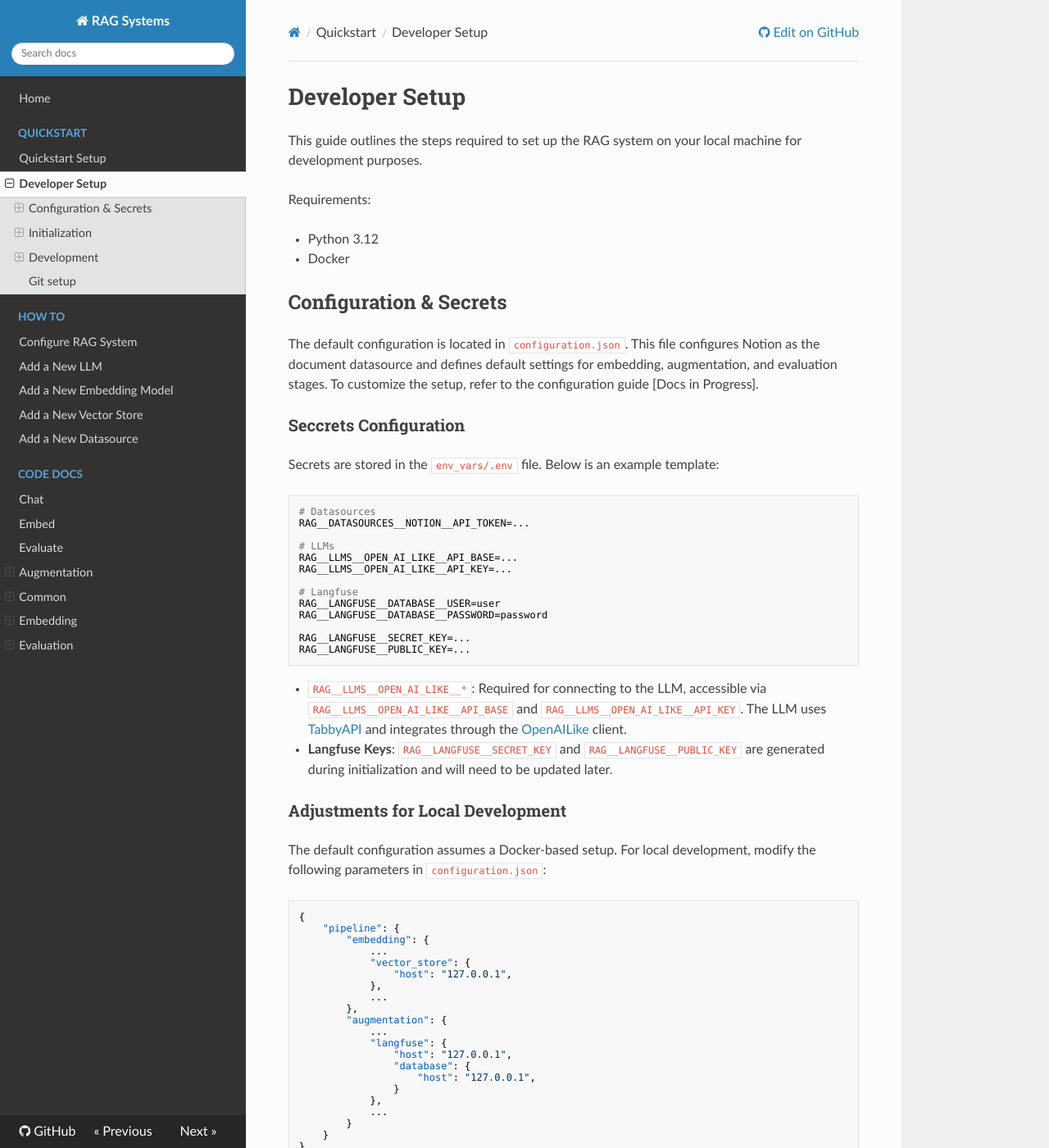
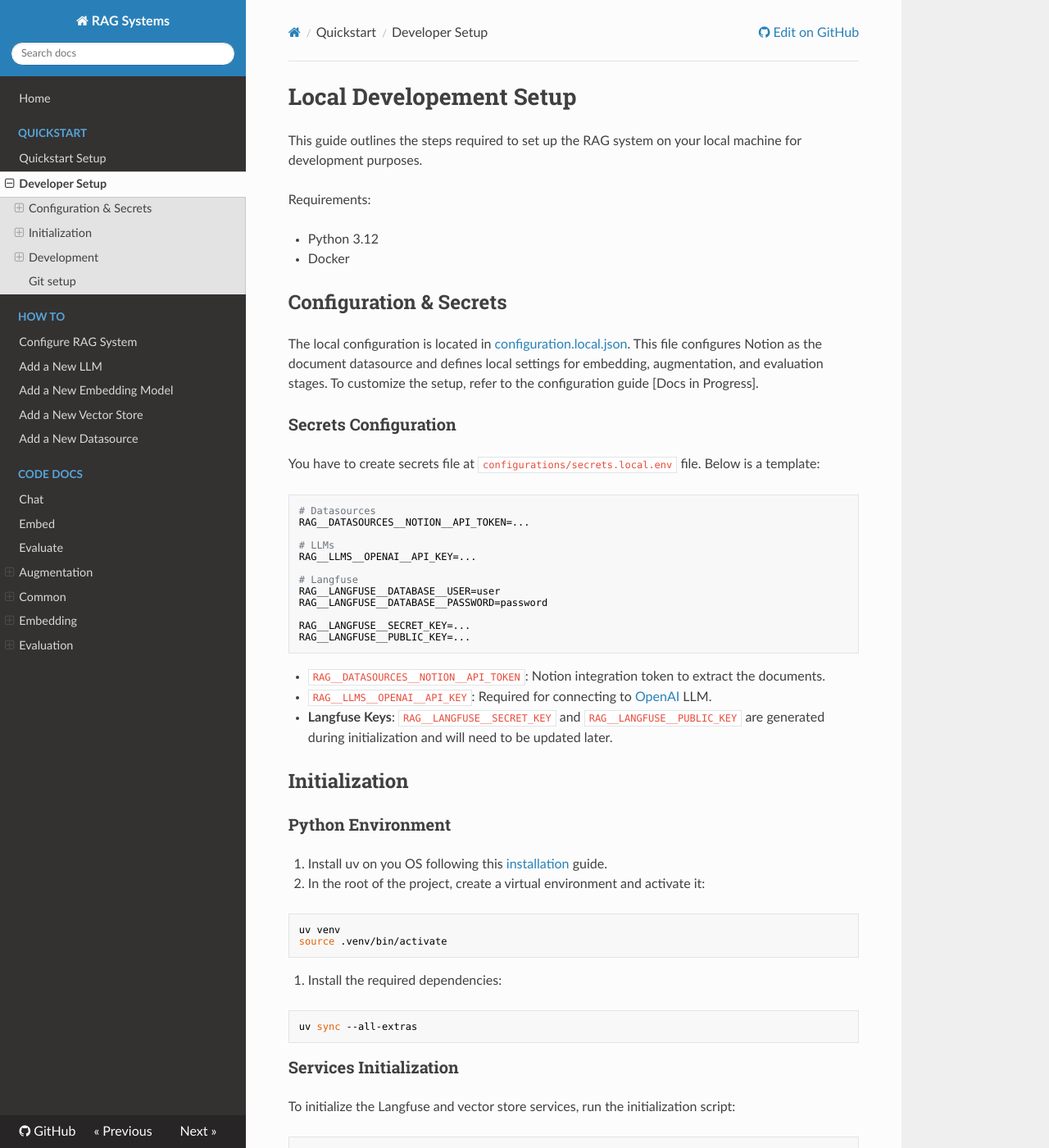
Before and after one commit to ychernushenko/rag_blueprint, an MkDocs documentation site: the page built from docs/quickstart/developer_setup.md, in a window 1280 px wide and 1400 px high. Shown: the whole window at 82% size. Built offline with MkDocs 1.6.1, drawn with Linux system fonts in a browser that asks for light colours; nearby versions of some CDN libraries; some of the changed text lies outside the part shown.

Commit message:
Update existing docs

````diff
--- a/docs/create_docs.py
+++ b/docs/create_docs.py
@@ -182,7 +182,7 @@ def update_mkdocs_yml(nav_structure):
         {
             "Quickstart": [
                 {"Quickstart Setup": "quickstart/quickstart_setup.md"},
-                {"Developer Setup": "quickstart/developer_setup.md"},
+                {"Local Developement Setup": "quickstart/developer_setup.md"},
             ]
         },
         {
--- a/docs/quickstart/developer_setup.md
+++ b/docs/quickstart/developer_setup.md
@@ -1,4 +1,4 @@
-# Developer Setup
+# Local Developement Setup
 
 This guide outlines the steps required to set up the RAG system on your local machine for development purposes.
 
@@ -9,18 +9,17 @@ Requirements:
 
 ## Configuration & Secrets
 
-The default configuration is located in `configuration.json`. This file configures Notion as the document datasource and defines default settings for embedding, augmentation, and evaluation stages. To customize the setup, refer to the configuration guide [Docs in Progress].
+The local configuration is located in [configuration.local.json](https://github.com/feld-m/rag_blueprint/blob/main/configurations/configuration.local.json). This file configures Notion as the document datasource and defines local settings for embedding, augmentation, and evaluation stages. To customize the setup, refer to the configuration guide [Docs in Progress].
 
-### Seccrets Configuration
-Secrets are stored in the `env_vars/.env` file. Below is an example template:
+### Secrets Configuration
+You have to create secrets file at `configurations/secrets.local.env` file. Below is a template:
 
 ```sh
 # Datasources
 RAG__DATASOURCES__NOTION__API_TOKEN=...
 
 # LLMs
-RAG__LLMS__OPEN_AI_LIKE__API_BASE=...
-RAG__LLMS__OPEN_AI_LIKE__API_KEY=...
+RAG__LLMS__OPENAI__API_KEY=...
 
 # Langfuse
 RAG__LANGFUSE__DATABASE__USER=user
@@ -30,36 +29,9 @@ RAG__LANGFUSE__SECRET_KEY=...
 RAG__LANGFUSE__PUBLIC_KEY=...
 ```
 
-- `RAG__LLMS__OPEN_AI_LIKE__*`: Required for connecting to the LLM, accessible via `RAG__LLMS__OPEN_AI_LIKE__API_BASE` and `RAG__LLMS__OPEN_AI_LIKE__API_KEY`. The LLM uses [TabbyAPI](https://api-docs.tabby.ai/) and integrates through the [OpenAILike](https://docs.llamaindex.ai/en/stable/api_reference/llms/openai_like/) client.
+- `RAG__DATASOURCES__NOTION__API_TOKEN`: Notion integration token to extract the documents.
+- `RAG__LLMS__OPENAI__API_KEY`: Required for connecting to [OpenAI](https://openai.com/) LLM.
 - **Langfuse Keys**: `RAG__LANGFUSE__SECRET_KEY` and `RAG__LANGFUSE__PUBLIC_KEY` are generated during initialization and will need to be updated later.
-
-### Adjustments for Local Development
-
-The default configuration assumes a Docker-based setup. For local development, modify the following parameters in `configuration.json`:
-
-```json
-{
-    "pipeline": {
-        "embedding": {
-            ...
-            "vector_store": {
-                "host": "127.0.0.1",
-            },
-            ...
-        },
-        "augmentation": {
-            ...
-            "langfuse": {
-                "host": "127.0.0.1",
-                "database": {
-                    "host": "127.0.0.1",
-                }
-            },
-            ...
-        }
-    }
-}
-```
 
 ## Initialization
 
@@ -85,18 +57,18 @@ uv sync --all-extras
 To initialize the Langfuse and vector store services, run the initialization script:
 
 ```sh
-build/workstation/init.sh
+build/workstation/init.sh --env local
 ```
 
 **_NOTE:_**  Depending on your OS and the setup you might need to give execute permission to the initialization script e.g. `chmod u+x build/workstation/init.sh`
 
-Once initialized, access the Langfuse web server on your localhost (port defined in `configuration.json` under `pipeline.augmentation.langfuse.port`). Use the Langfuse UI to:
+Once initialized, access the Langfuse web server on your localhost (port defined in [configuration.default.json](https://github.com/feld-m/rag_blueprint/blob/main/configurations/configuration.default.json) under `pipeline.augmentation.langfuse.port`). Use the Langfuse UI to:
 
 1. Create a user.
 2. Set up a project for the application.
 3. Generate secret and public keys for the project.
 
-Add the generated keys to the env_vars/.env file as follows:
+Add the generated keys to the `configurations/secrets.local.env` file as follows:
 
 ```sh
 RAG__LANGFUSE__SECRET_KEY=<generated_secret_key>
@@ -114,7 +86,7 @@ For the first run, it is recommended to execute the scripts in the specified ord
 Run the embedding stage script:
 
 ```sh
-python src/embed.py
+python src/embed.py --env local
 ```
 
 **_Note_:** The embedding process may take significant time, depending on the size of your datasource.
@@ -124,7 +96,7 @@ python src/embed.py
 Run the augmentation stage script:
 
 ```sh
-python src/chat.py
+python src/chat.py --env local
 ```
 
 This initializes the RAG system's query engine and the Chainlit application, leveraging the embeddings generated in the previous step.
@@ -134,7 +106,7 @@ This initializes the RAG system's query engine and the Chainlit application, lev
 Run the evaluation stage script:
 
 ```sh
-python src/evaluation.py
+python src/evaluation.py --env local
 ```
 
 **_Important_:** For evaluation to proceed, Langfuse datasets must be populated either manually or via Chainlit's human feedback feature. For additional details, refer to the [Docs in Progress].
````
Also changed, not shown: docs/how_to/how_to_add_new_embedding_model.md (+4 -5 lines), docs/how_to/how_to_add_new_llm.md (+3 -4 lines), docs/how_to/how_to_add_new_vector_store.md (+5 -4 lines), docs/quickstart/quickstart_setup.md (+9 -10 lines).
